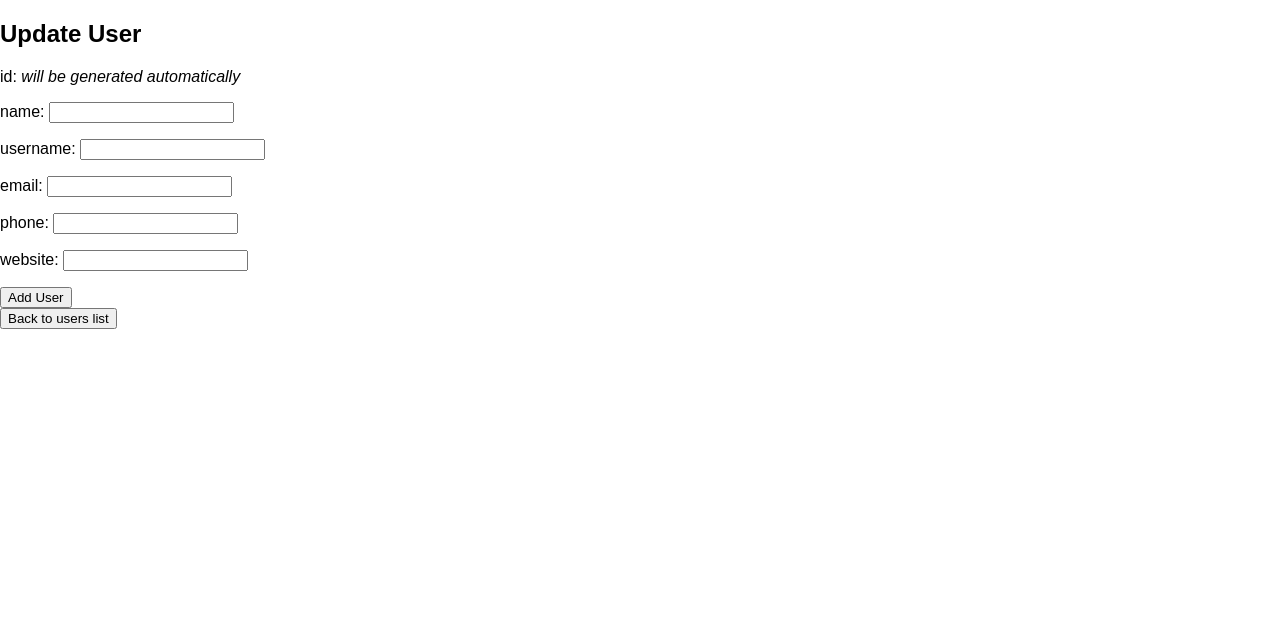
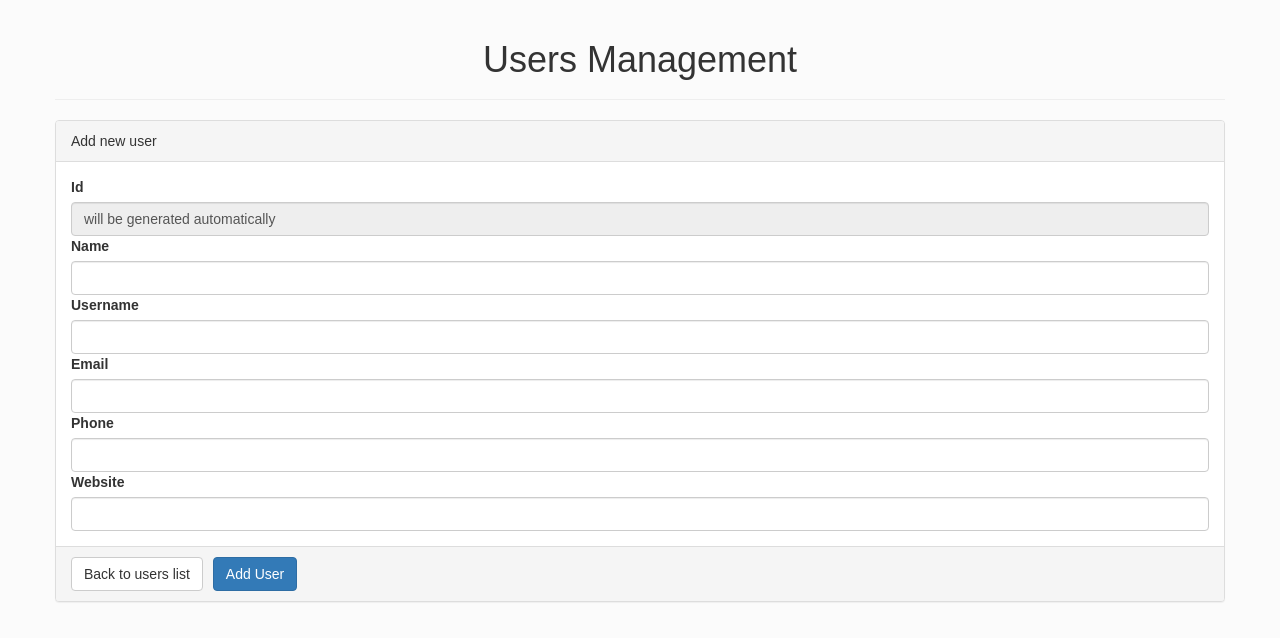
Before and after one commit to Gitarrra92/json-react-app, a React (Create React App) app: page /users-add in a window 1280 px wide. Shown: the top 638 px of the page. Built offline with nearby package versions, Linux system fonts and the light colour scheme.

Commit message:
bootstrap css OK 10000

```diff
--- a/public/index.html
+++ b/public/index.html
@@ -10,6 +10,7 @@
     -->
     <link rel="manifest" href="%PUBLIC_URL%/manifest.json">
     <link rel="shortcut icon" href="%PUBLIC_URL%/favicon.ico">
+ <link rel="stylesheet" href="https://maxcdn.bootstrapcdn.com/bootstrap/3.3.7/css/bootstrap.min.css" integrity="sha384-BVYiiSIFeK1dGmJRAkycuHAHRg32OmUcww7on3RYdg4Va+PmSTsz/K68vbdEjh4u" crossorigin="anonymous">
     <!--
       Notice the use of %PUBLIC_URL% in the tags above.
       It will be replaced with the URL of the `public` folder during the build.
--- a/src/App.css
+++ b/src/App.css
@@ -1,28 +1,6 @@
-.App {
-  text-align: center;
+body{
+  background-color: #fbfbfb;
 }
-
-.App-logo {
-  animation: App-logo-spin infinite 20s linear;
-  height: 80px;
+button{
+  margin-right: 10px;
 }
-
-.App-header {
-  background-color: #222;
-  height: 150px;
-  padding: 20px;
-  color: white;
-}
-
-.App-title {
-  font-size: 1.5em;
-}
-
-.App-intro {
-  font-size: large;
-}
-
-@keyframes App-logo-spin {
-  from { transform: rotate(0deg); }
-  to { transform: rotate(360deg); }
-}
--- a/src/App.js
+++ b/src/App.js
@@ -1,6 +1,7 @@
 import React, {Component} from 'react';
 import './App.css';
 import {BrowserRouter, Route} from 'react-router-dom'
+import {Grid, Row, Col, PageHeader} from 'react-bootstrap'
 
 import UsersList from './components/UsersList'
 import UsersDetails from './components/UsersDetails'
@@ -15,12 +16,21 @@ class App extends Component {
         return (
             <Provider store={store}>
                 <BrowserRouter>
-                    <div>
-                        <Route path="/" exact={true} component={UsersList}/>
-                        <Route path="/users-details/:uid/" component={UsersDetails}/>
-                        <Route path="/users-update/:uid/" component={UsersUpdate}/>
-                        <Route path="/users-add/" component={UsersAdd}/>
-                    </div>
+                    <Grid>
+                        <Row>
+                            <Col>
+                                <PageHeader style={{textAlign:'center'}}>Users Management</PageHeader>
+                            </Col>
+                        </Row>
+                        <Row>
+                            <Col>
+                                <Route path="/" exact={true} component={UsersList}/>
+                                <Route path="/users-details/:uid/" component={UsersDetails}/>
+                                <Route path="/users-update/:uid/" component={UsersUpdate}/>
+                                <Route path="/users-add/" component={UsersAdd}/>
+                            </Col>
+                        </Row>
+                    </Grid>
                 </BrowserRouter>
             </Provider>
         );
--- a/src/components/UsersAdd.js
+++ b/src/components/UsersAdd.js
@@ -1,5 +1,6 @@
 import React, {Component} from 'react';
-import {Link} from 'react-router-dom'
+import {Link} from 'react-router-dom';
+import {Button, Panel, Alert, ControlLabel, FormControl} from 'react-bootstrap';
 
 import {connect} from 'react-redux'
 import {fetchUsers} from "../state/users";
@@ -49,30 +50,36 @@ class UsersAdd extends Component {
 
     render() {
         return (
-            <div>
-
-                <h2>Update User</h2>
-                <div>
-                    <p>id: <span style={{fontStyle: 'italic'}}>will be generated automatically</span></p>
-                    <p>name: <input type="text" onChange={this.handleNameChange}/></p>
-                    <p>username: <input type="text" onChange={this.handleUsernameChange}/></p>
-                    <p>email: <input type="text" onChange={this.handleEmailChange}/></p>
-                    <p>phone: <input type="text" onChange={this.handlePhoneChange}/></p>
-                    <p>website: <input type="text" onChange={this.handleWebsiteChange}/></p>
-                </div>
-
-                <div>
-                    <button onClick={() => this.addHandler()}>Add User</button>
-                </div>
-                <div>
+            <Panel>
+                <Panel.Heading>Add new user</Panel.Heading>
+                <Panel.Body>
+                    {this.state.msg ?
+                        <Alert>{this.state.msg}</Alert>
+                        :
+                        null
+                    }
+                    <div>
+                        <ControlLabel>Id</ControlLabel>
+                        <FormControl type="text" value={"will be generated automatically"} disabled={true} readOnly={true} />
+                        <ControlLabel>Name</ControlLabel>
+                        <FormControl type="text" onChange={this.handleNameChange} />
+                        <ControlLabel>Username</ControlLabel>
+                        <FormControl type="text" onChange={this.handleUsernameChange} />
+                        <ControlLabel>Email</ControlLabel>
+                        <FormControl type="text" onChange={this.handleEmailChange} />
+                        <ControlLabel>Phone</ControlLabel>
+                        <FormControl type="text" onChange={this.handlePhoneChange} />
+                        <ControlLabel>Website</ControlLabel>
+                        <FormControl type="text" onChange={this.handleWebsiteChange} />
+                    </div>
+                </Panel.Body>
+                <Panel.Footer>
                     <Link to={`/`}>
-                        <button>Back to users list</button>
+                        <Button>Back to users list</Button>
                     </Link>
-                </div>
-                <div>
-                    <h3>{this.state.msg}</h3>
-                </div>
-            </div>
+                    <Button bsStyle="primary" onClick={() => this.addHandler()}>Add User</Button>
+                </Panel.Footer>
+            </Panel>
 
         )
     }
--- a/src/components/UsersList.js
+++ b/src/components/UsersList.js
@@ -1,5 +1,6 @@
 import React, {Component} from 'react';
-import {Link} from 'react-router-dom'
+import {Link} from 'react-router-dom';
+import {Button, ListGroup, ListGroupItem, Panel} from 'react-bootstrap'
 
 import {connect} from 'react-redux'
 import {fetchUsers} from "../state/users";
@@ -16,27 +17,29 @@ class UsersList extends Component {
 
     render() {
         return (
-            <div>
-                <div>
+            <Panel>
+                <Panel.Heading>All users</Panel.Heading>
+                <Panel.Body>
+                    <ListGroup>
                         {
                             this.props.usersData
                             &&
                             this.props.usersData.map((el) => (
-                            <Link to={`/users-details/${el.id}`} key={el.id}>
-                                <div style={{margin: '10px', padding: '10px'}}>
-                                    {el.name} [id: {el.id}]
-                                </div>
-                            </Link>
+                                //<Link to={`/users-details/${el.id}`}  style={{textDecoration: 'none'}}>
+                                <ListGroupItem href={"#"} key={el.id} onClick={() => {this.props.history.push(`/users-details/${el.id}`)}}>
+                                    id: {el.id} &middot; {el.name}
+                                </ListGroupItem>
+                                //</Link>
                             ))
                         }
-                </div>
-                <div>
+                    </ListGroup>
+                </Panel.Body>
+                <Panel.Footer>
                     <Link to={`/users-add/`}>
-                        <button>Add new user</button>
+                        <Button bsStyle="primary">Add new user</Button>
                     </Link>
-                </div>
-            </div>
-
+                </Panel.Footer>
+            </Panel>
         )
     }
 }
--- a/src/components/UsersUpdate.js
+++ b/src/components/UsersUpdate.js
@@ -1,5 +1,6 @@
 import React, {Component} from 'react';
-import {Link} from 'react-router-dom'
+import {Link} from 'react-router-dom';
+import {Button, Panel, Alert, ControlLabel, FormControl} from 'react-bootstrap';
 
 import {connect} from 'react-redux'
 import {fetchUsers} from "../state/users";
@@ -61,30 +62,36 @@ class UsersUpdate extends Component {
 
     render() {
         return (
-            <div>
-
-                <h2>Update User</h2>
-                <div>
-                    <p>id: <input type="text" value={this.state.id} disabled={true} readOnly={true}/></p>
-                    <p>name: <input type="text" onChange={this.handleNameChange} value={this.state.name}/></p>
-                    <p>username: <input type="text" onChange={this.handleUsernameChange} value={this.state.username}/></p>
-                    <p>email: <input type="text" onChange={this.handleEmailChange} value={this.state.email}/></p>
-                    <p>phone: <input type="text" onChange={this.handlePhoneChange} value={this.state.phone}/></p>
-                    <p>website: <input type="text" onChange={this.handleWebsiteChange} value={this.state.website}/></p>
-                </div>
-
-                <div>
-                    <button onClick={() => this.updateHandler(this.state.uid)}>Update User</button>
-                </div>
-                <div>
+            <Panel>
+                <Panel.Heading>Update user</Panel.Heading>
+                <Panel.Body>
+                    {this.state.msg ?
+                        <Alert>{this.state.msg}</Alert>
+                        :
+                        null
+                    }
+                    <div>
+                        <ControlLabel>Id</ControlLabel>
+                        <FormControl type="text" value={this.state.id} disabled={true} readOnly={true} />
+                        <ControlLabel>Name</ControlLabel>
+                        <FormControl type="text" onChange={this.handleNameChange} value={this.state.name} />
+                        <ControlLabel>Username</ControlLabel>
+                        <FormControl type="text" onChange={this.handleUsernameChange} value={this.state.username} />
+                        <ControlLabel>Email</ControlLabel>
+                        <FormControl type="text" onChange={this.handleEmailChange} value={this.state.email} />
+                        <ControlLabel>Phone</ControlLabel>
+                        <FormControl type="text" onChange={this.handlePhoneChange} value={this.state.phone} />
+                        <ControlLabel>Website</ControlLabel>
+                        <FormControl type="text" onChange={this.handleWebsiteChange} value={this.state.website} />
+                    </div>
+                </Panel.Body>
+                <Panel.Footer>
                     <Link to={`/users-details/${this.state.uid}`}>
-                        <button>Back to user details</button>
+                        <Button>Back to user details</Button>
                     </Link>
-                </div>
-                <div>
-                    <h3>{this.state.msg}</h3>
-                </div>
-            </div>
+                    <Button bsStyle="primary" onClick={() => this.updateHandler(this.state.uid)}>Update User</Button>
+                </Panel.Footer>
+            </Panel>
 
         )
     }
```
Also changed, not shown: src/components/UsersDetails.js (+18 -14 lines). Lines whose indentation alone changed are shown as unchanged.
